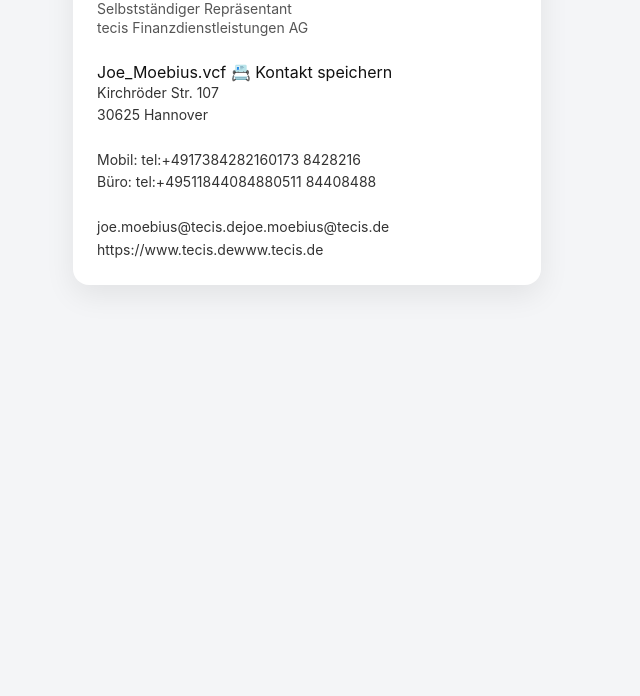
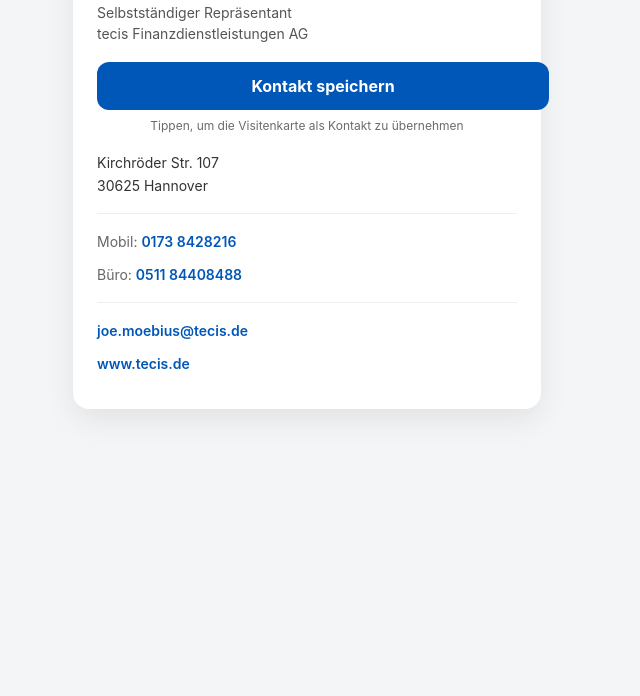
Before and after one commit to JoeMoebius/kontakt, a plain HTML site: page index.html in a window 1280 px wide. Shown: the part 104-800 px from the top of the page, without its empty margins (333-973 px from the left). Drawn offline with Linux system fonts and the light colour scheme.

Commit message:
Update index.html

```diff
--- a/index.html
+++ b/index.html
@@ -1,98 +1,135 @@
 <!DOCTYPE html>
 <html lang="de">
 <head>
-  <meta charset="UTF-8">
+  <meta charset="UTF-8" />
   <title>Kontakt – Joe Möbius</title>
-  <meta name="viewport" content="width=device-width, initial-scale=1.0">
+  <meta name="viewport" content="width=device-width, initial-scale=1.0" />
 
   <style>
     body {
       margin: 0;
       padding: 24px;
       background: #f4f5f7;
-      font-family: -apple-system, BlinkMacSystemFont, "Segoe UI",
-                   Roboto, Helvetica, Arial, sans-serif;
+      font-family: -apple-system, BlinkMacSystemFont, "Segoe UI", Roboto, Helvetica, Arial, sans-serif;
       color: #111;
     }
 
     .card {
       max-width: 420px;
       margin: 0 auto;
-      background: #ffffff;
+      background: #fff;
       border-radius: 16px;
       padding: 24px;
       box-shadow: 0 10px 30px rgba(0,0,0,0.08);
     }
 
     h1 {
-      font-size: 24px;
-      margin: 0 0 6px 0;
+      font-size: 26px;
+      margin: 0 0 8px 0;
+      letter-spacing: -0.2px;
     }
 
     .subtitle {
       font-size: 14px;
       color: #555;
-      margin-bottom: 24px;
-      line-height: 1.4;
+      margin: 0 0 18px 0;
+      line-height: 1.45;
     }
 
     .button {
       display: block;
       width: 100%;
       background: #0057b8;
-      color: #ffffff;
+      color: #fff;
       text-align: center;
-      padding: 14px;
-      border-radius: 10px;
+      padding: 14px 16px;
+      border-radius: 12px;
       font-size: 16px;
-      font-weight: 600;
+      font-weight: 700;
       text-decoration: none;
-      margin: 20px 0 28px 0;
+      margin: 18px 0 22px 0;
+    }
+
+    .hint {
+      font-size: 12px;
+      color: #6b6b6b;
+      margin-top: -14px;
+      margin-bottom: 18px;
+      text-align: center;
     }
 
     .info {
       font-size: 14px;
-      line-height: 1.6;
+      line-height: 1.65;
       color: #333;
+    }
+
+    .label {
+      color: #666;
     }
 
     .info a {
       color: #0057b8;
       text-decoration: none;
+      font-weight: 600;
+    }
+
+    .row {
+      margin: 10px 0;
+    }
+
+    .divider {
+      height: 1px;
+      background: #eee;
+      margin: 16px 0;
     }
   </style>
 </head>
 
 <body>
   <div class="card">
-
     <h1>Joe Möbius</h1>
 
     <div class="subtitle">
-      Beraterassistent<br>
-      Selbstständiger Repräsentant<br>
+      Beraterassistent<br />
+      Selbstständiger Repräsentant<br />
       tecis Finanzdienstleistungen AG
     </div>
 
-    <!-- ✅ EINDEUTIGER, KLICKBARER CTA -->
-    Joe_Moebius.vcf
-      📇 Kontakt speichern
+    <!-- KLICKBARER CTA -->
+    <a class="button" href="./Joe_Moebius.vcf" download="Joe_Moebius.vcf" rel="noopener">
+      Kontakt speichern
     </a>
+    <div class="hint">Tippen, um die Visitenkarte als Kontakt zu übernehmen</div>
 
     <div class="info">
-      Kirchröder Str. 107<br>
-      30625 Hannover<br><br>
+      <div class="row">
+        Kirchröder Str. 107<br />
+        30625 Hannover
+      </div>
 
-      Mobil:
-      tel:+4917384282160173&nbsp;8428216</a><br>
+      <div class="divider"></div>
 
-      Büro:
-      tel:+49511844084880511&nbsp;84408488</a><br><br>
+      <div class="row">
+        <span class="label">Mobil:</span>
+        <a href="tel:+491738428216">0173 8428216</a>
+      </div>
 
-      joe.moebius@tecis.dejoe.moebius@tecis.de</a><br>
-      https://www.tecis.dewww.tecis.de</a>
+      <div class="row">
+        <span class="label">Büro:</span>
+        <a href="tel:+4951184408488">0511 84408488</a>
+      </div>
+
+      <div class="divider"></div>
+
+      <div class="row">
+        <a href="mailto:joe.moebius@tecis.de">joe.moebius@tecis.de</a>
+      </div>
+
+      <div class="row">
+        <a href="https://www.tecis.de/" target="_blank" rel="noopener">www.tecis.de</a>
+      </div>
     </div>
-
   </div>
 </body>
 </html>
```
